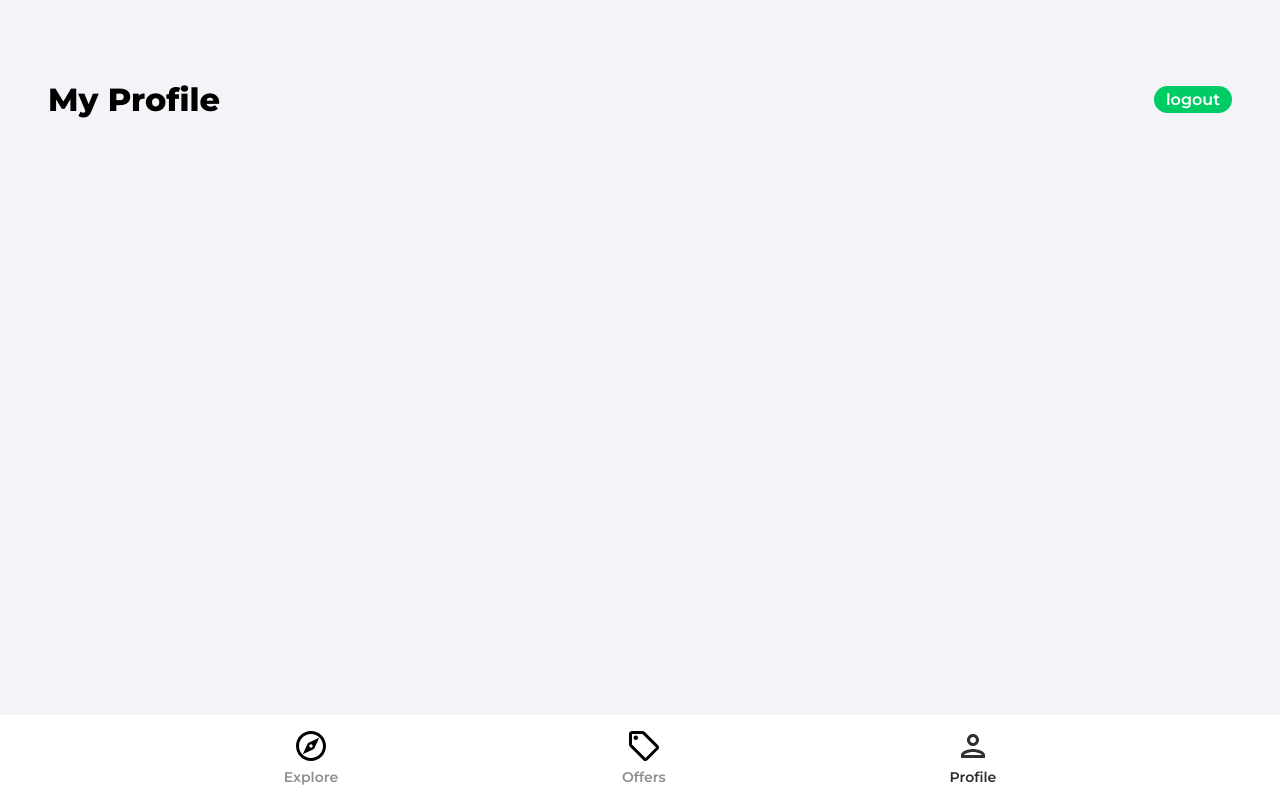
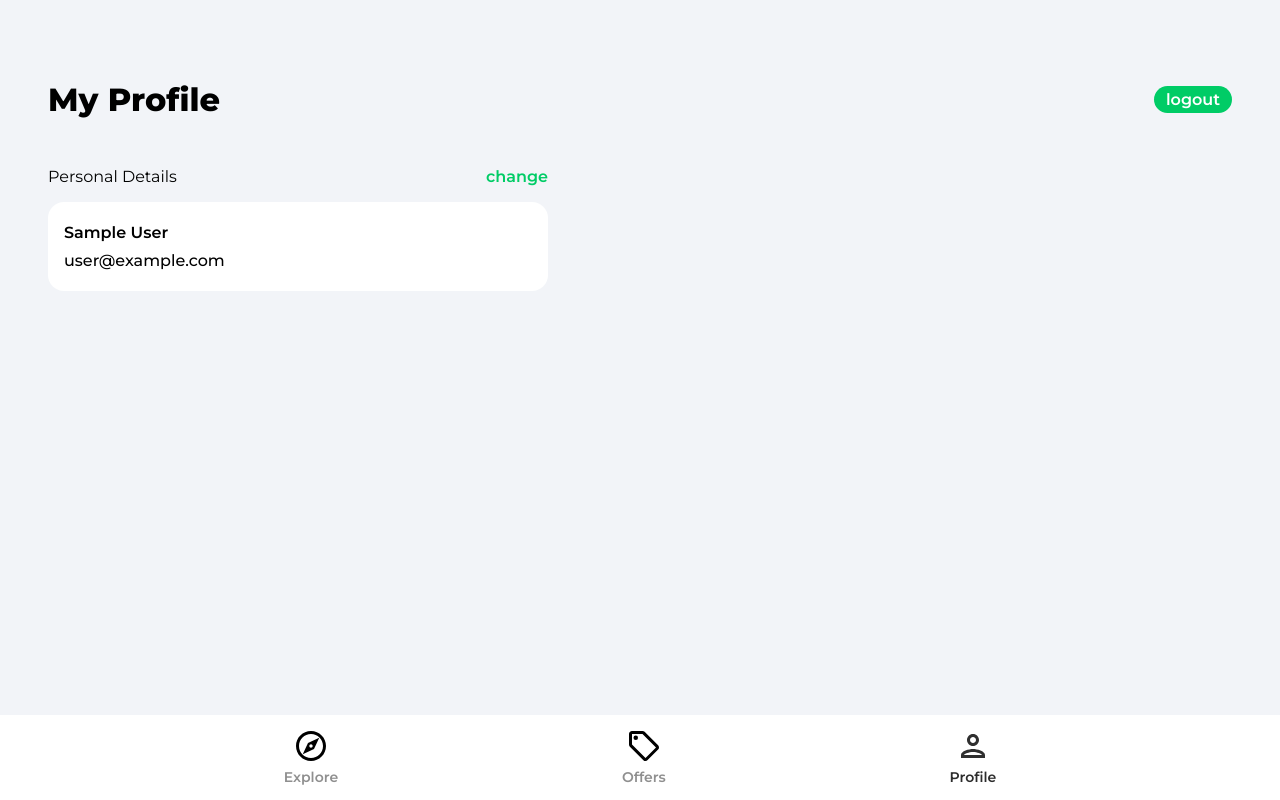
Before and after one commit to AbedinJoynal/Houselet, a React (Create React App) app: page /profile in a window 1280 px wide. Built offline with nearby package versions, Linux system fonts and the light colour scheme; no server answers; sample sign-in values are in the browser's storage.

Commit message:
privateroute done

```diff
--- a/src/App.js
+++ b/src/App.js
@@ -8,6 +8,7 @@
 import Offers from './pages/Offers';
 import Profile from './pages/Profile';
 import SignIn from './pages/SignIn';
+import PrivateRoute from './components/PrivateRoute';
 import SignUp from './pages/SignUp';
 
 function App() {
@@ -15,16 +16,22 @@
         <>
             <Router>
                 <Routes>
-          <Route path="/" element={<Explore/>}/>
-          <Route path="/offers" element={<Offers/>}/>
-          <Route path="/profile" element={<Profile/>}/>
-          <Route path="/signin" element={<SignIn/>}/>
-          <Route path="/signup" element={<SignUp/>}/>
-          <Route path="/forgotpassword" element={<ForgotPassword/>}/>
+                    <Route path="/" element={<Explore />} />
+                    <Route path="/offers" element={<Offers />} />
+                    <Route path="/profile" element={<Profile />} />
+                    <Route path="/profile" element={<PrivateRoute />}>
+                        <Route path="/profile" element={<Profile />} />
+                    </Route>
+                    <Route path="/signin" element={<SignIn />} />
+                    <Route path="/signup" element={<SignUp />} />
+                    <Route
+                        path="/forgotpassword"
+                        element={<ForgotPassword />}
+                    />
                 </Routes>
-        <Navbar/>
+                <Navbar />
             </Router>
-      <ToastContainer/>
+            <ToastContainer />
         </>
     );
 }
--- /dev/null
+++ b/src/components/PrivateRoute.jsx
@@ -0,0 +1,13 @@
+import React from 'react';
+import { Navigate, Outlet } from 'react-router-dom';
+import { useAuthStatus } from '../hooks/useAuthStatus';
+import Spinner from './Spinner';
+const PrivateRoute = () => {
+    const { loggedIn, checkingStatus } = useAuthStatus();
+    if (checkingStatus) {
+        return <Spinner/>;
+    }
+    return loggedIn ? <Outlet /> : <Navigate to="/signin" />;
+};
+
+export default PrivateRoute;
--- /dev/null
+++ b/src/components/Spinner.jsx
@@ -0,0 +1,11 @@
+import React from 'react';
+
+const Spinner = () => {
+    return (
+        <div className="loadingSpinnerContainer">
+            <div className="loadingSpinner"></div>
+        </div>
+    );
+};
+
+export default Spinner;
--- /dev/null
+++ b/src/hooks/useAuthStatus.js
@@ -0,0 +1,23 @@
+import { useEffect, useState, useRef } from 'react';
+import { getAuth, onAuthStateChanged } from 'firebase/auth';
+export const useAuthStatus = () => {
+    const [loggedIn, setLoggedIn] = useState(false);
+    const [checkingStatus, setCheckingStatus] = useState(true);
+    const isMounted = useRef(true);
+    useEffect(() => {
+        if (isMounted) {
+            const auth = getAuth();
+            onAuthStateChanged(auth, (user) => {
+                if (user) {
+                    setLoggedIn(true);
+                }
+                setCheckingStatus(false);
+            });
+        }
+        return () => {
+            isMounted.current = false;
+        };
+    }, [isMounted]);
+
+    return { loggedIn, checkingStatus };
+};
--- a/src/pages/Profile.jsx
+++ b/src/pages/Profile.jsx
@@ -1,18 +1,42 @@
 import React, { useEffect, useState } from 'react';
-import { getAuth } from 'firebase/auth';
+import { getAuth, updateProfile } from 'firebase/auth';
 import { useNavigate } from 'react-router-dom';
-
+import { updateDoc,doc} from 'firebase/firestore';
+import { db } from '../firebase.config';
+import {toast} from 'react-toastify'
 const Profile = () => {
     const auth = getAuth();
-  const [formdata, setFormdata] = useState({
+    const [changedetails, setChangedetails] = useState(false);
+    const [formData, setFormData] = useState({
         name: auth.currentUser.displayName,
         email: auth.currentUser.email,
     });
-  const { name, email } = formdata;
+    const { name, email } = formData;
     const navigate = useNavigate();
     const onLogout = () => {
         auth.signOut();
         navigate('/');
+    };
+    const onSubmit = async () => {
+        try {
+            if (auth.currentUser.displayName !== name) {
+                await updateProfile(auth.currentUser, {
+                    displayName: name,
+                });
+                const userRef=doc(db,'users',auth.currentUser.uid)
+                await updateDoc(userRef,{
+                    name
+                })
+            }
+        } catch (error) {
+            toast.error('Could Not Update')
+        }
+    };
+    const onChange = (e) => {
+        setFormData((prevState) => ({
+            ...prevState,
+            [e.target.id]: e.target.value,
+        }));
     };
     return (
         <div className="profile">
@@ -22,6 +46,48 @@
                     logout
                 </button>
             </header>
+            <main>
+                <div className="profileDetailsHeader">
+                    <p className="profileDetailsText">Personal Details</p>
+                    <p
+                        className="changePersonalDetails"
+                        onClick={() => {
+                            changedetails && onSubmit();
+                            setChangedetails((prevState) => !prevState);
+                        }}
+                    >
+                        {changedetails ? 'done' : 'change'}
+                    </p>
+                </div>
+                <div className="profileCard">
+                    <form>
+                        <input
+                            type="text"
+                            id="name"
+                            className={
+                                !changedetails
+                                    ? 'profileName'
+                                    : 'profileNameActive'
+                            }
+                            disabled={!changedetails}
+                            value={name}
+                            onChange={onChange}
+                        />
+                        <input
+                            type="text"
+                            id="email"
+                            className={
+                                !changedetails
+                                    ? 'profileEmail'
+                                    : 'profileEmailActive'
+                            }
+                            disabled={!changedetails}
+                            value={email}
+                            onChange={onChange}
+                        />
+                    </form>
+                </div>
+            </main>
         </div>
     );
 };
```
Lines whose indentation alone changed are shown as unchanged.
